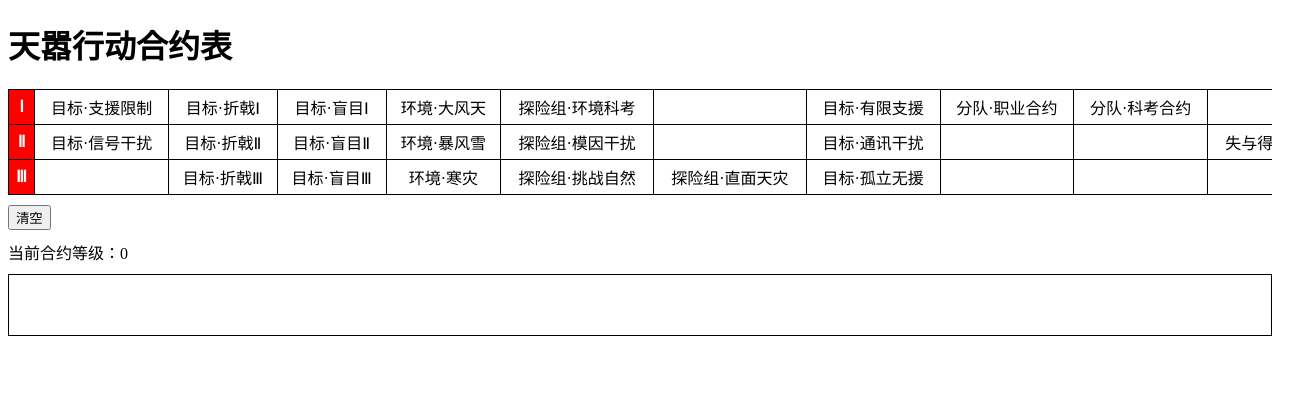
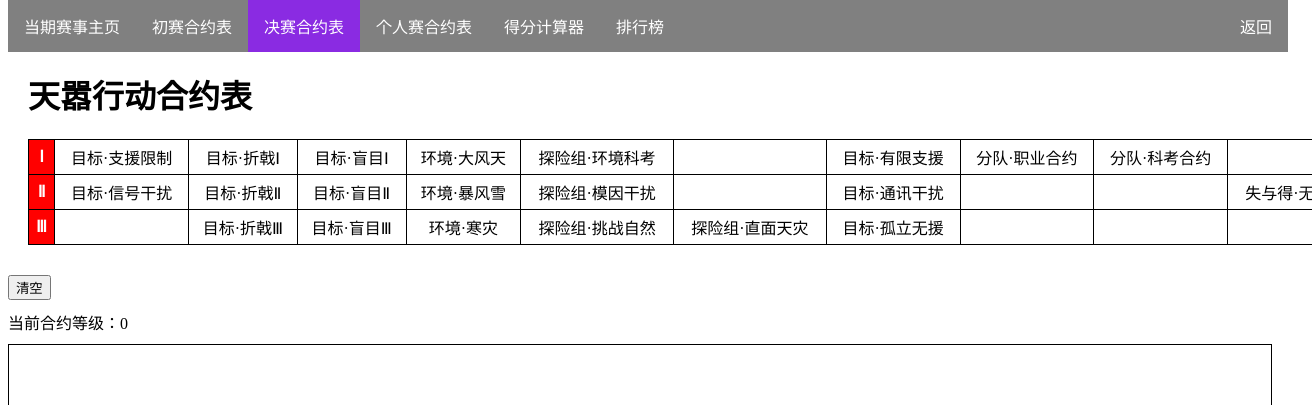
Before and after one commit to Longxuanyue/chongjiaobei, a plain HTML site: page 决赛.html in a window 1280 px wide. Shown: the top 405 px of the page, 1312 px wide, since content can reach past the window. Drawn offline with Linux system fonts and the light colour scheme.

Commit message:
Add files via upload

```diff
--- a/决赛.html
+++ b/决赛.html
@@ -6,26 +6,12 @@
     <meta name="viewport" content="width=device-width, initial-scale=1.0">
     <title>集成战略：天嚣行动</title>
     <style>
-        /* @keyframes highlight {
-            0% {
-                background-color: yellow;
-            }
-
-            100% {
-                background-color: white;
-            }
-        }
-
-        p {
-            animation-name: highlight;
-            animation-duration: 1s;
-            animation-fill-mode: forwards;
-        } */
-
         .selectiontable {
             width: 100%;
             overflow-x: auto;
             position: relative;
+            padding: 20px;
+            margin-top: 30px;
         }
 
         #selection-table {
@@ -76,12 +62,52 @@
             color: #fff;
             font-weight: bold;
         }
+
+        ul {
+            list-style-type: none;
+            margin: 0;
+            padding: 0;
+            overflow: hidden;
+            background-color: grey;
+            position: fixed;
+            top: 0;
+            width: 100%;
+        }
+
+        li {
+            float: left;
+        }
+
+        li a {
+            display: block;
+            color: white;
+            text-align: center;
+            padding: 14px 16px;
+            text-decoration: none;
+        }
+
+        li a:hover:not(.active) {
+            background-color: #111;
+        }
+
+        .active {
+            background-color: blueviolet;
+        }
     </style>
 </head>
 
 <body>
-    <h1>天嚣行动合约表</h1>
+    <ul>
+        <li><a href="https://longxuanyue.github.io/chongjiaobei/第二届重交杯">当期赛事主页</a></li>
+        <li><a href="https://longxuanyue.github.io/chongjiaobei/初赛">初赛合约表</a></li>
+        <li><a class="active" href="https://longxuanyue.github.io/chongjiaobei/决赛">决赛合约表</a></li>
+        <li><a href="https://longxuanyue.github.io/chongjiaobei/个人赛">个人赛合约表</a></li>
+        <li><a href="https://longxuanyue.github.io/chongjiaobei/计算器">得分计算器</a></li>
+        <li><a href="https://longxuanyue.github.io/chongjiaobei/排行榜">排行榜</a></li>
+        <li style="float:right"><a href="https://longxuanyue.github.io/chongjiaobei/">返回</a></li>
+    </ul>
     <div class="selectiontable">
+        <h1>天嚣行动合约表</h1>
         <table id="selection-table">
             <tr>
                 <th>Ⅰ</th>
@@ -218,7 +244,7 @@
             "收藏品·缺失Ⅰ": 1,
             "收藏品·缺失Ⅱ": 2,
             "收藏品·缺失Ⅲ": 3,
-            "环境·前路未卜":2
+            "环境·前路未卜": 2
         };
 
         // 用于保存当前所选标签
@@ -261,7 +287,7 @@
             "收藏品·缺失Ⅰ": false,
             "收藏品·缺失Ⅱ": false,
             "收藏品·缺失Ⅲ": false,
-            "环境·前路未卜":false
+            "环境·前路未卜": false
         };
         //每个标签的描述
         const tagDescriptions = {
```
